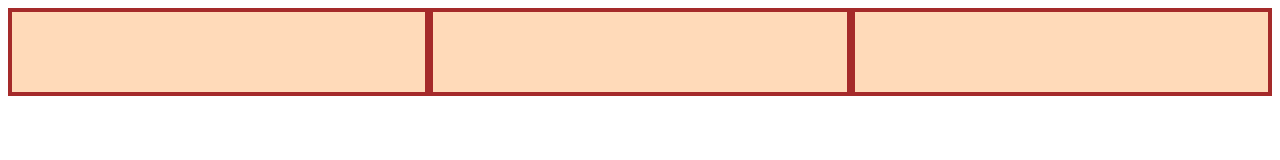
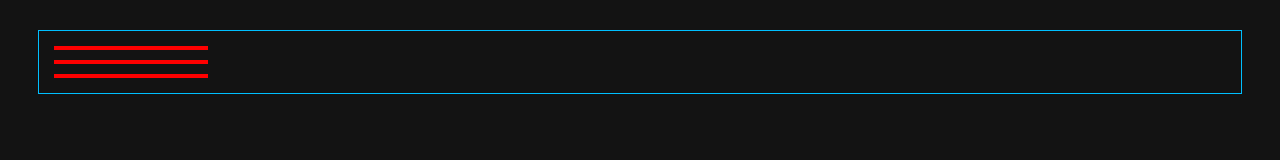
Before and after one commit to Jenie7/learning-notes, a website: page css/04-flexbox/example-07/index.html in a window 1280 px wide. Drawn offline with Linux system fonts and the light colour scheme.

Commit message:
Add more CSS flexbox examples

```diff
--- a/css/04-flexbox/example-07/index.html
+++ b/css/04-flexbox/example-07/index.html
@@ -1,19 +1,18 @@
 <!DOCTYPE html>
-<html lang="en" >
+<html lang="en">
   <head>
-  <meta charset="UTF-8">
+    <meta charset="UTF-8" />
     <title>Flexbox #07</title>
-  <link rel="stylesheet" href="./style.css">
-
+    <link rel="stylesheet" href="./style.css" />
   </head>
   <body>
-<!-- partial:index.partial.html -->
     <div class="flex-container">
       <div class="one"></div>
       <div class="two"></div>
       <div class="three"></div>
+      <!--       <div class="one">one</div>
+      <div class="two">two</div>
+      <div class="three">three</div> -->
     </div>
-<!-- partial -->
-
   </body>
 </html>
--- a/css/04-flexbox/example-07/style.css
+++ b/css/04-flexbox/example-07/style.css
@@ -1,12 +1,63 @@
-.flex-container {
-  display: flex;
-  /* flex-direction: column; */
+body {
+  background-color: rgb(19, 19, 19);
+  color: white;
 }
 
-/* this selector selects all divs inside of .flex-container */
+.flex-container {
+  border: 1px solid deepskyblue;
+  padding: 15px;
+  margin: 30px;
+
+  display: flex;
+  gap: 10px;
+  flex-direction: column;
+  /* height: 30vh; */
+}
+
 .flex-container div {
-  background: peachpuff;
-  border: 4px solid brown;
-  height: 80px;
-  flex: 1 1 auto;
+  border: 2px solid red;
+  /* text-align: center; */
+  height: 150px;
+  width: 150px;
+
+  flex-grow: 1;
+  /* flex-grow: 0; */
+  flex-shrink: 1;
+  flex-basis: 0;
+
+  /* flex: 1 1 auto; */
+  /* flex-basis: 20px; */
 }
+
+/*
+
+flex-grow, flex-shrink and flex-basis are defined for the main axis
+So for the first case when flex-direction is row, setting flex-basis
+to 0 doesn't affect the height because height is defined for cross axis.
+But in the second case when flex-direction is column, setting flex-basis to 0
+affects the height because height is defined for main axis.
+
+You should check this by swapping height with width
+Then you would see consistent results
+
+In another word,
+
+#1  If flex-basis is 0 and flex-direction is row,
+the width of items will not be respected.
+
+#2 If flex-basis is 0 and flex-direction is column,
+the height of items will not be respected.
+
+What confused me and make it more clear to you and everyone else,
+is that I thought #1 is not true seeing how the items get stretched
+in horizontally.
+
+Thanks to himself#4845 for the explanation
+/channels/1027242721246720080/1027243055205580880/1038689204424671242
+
+# More notes
+- Flex container is block-level element
+- block-level elements default to the full width of their parent
+- block-level elements default to the height of their content
+
+*/
--- /dev/null
+++ b/css/04-flexbox/example-08/style.css
@@ -0,0 +1,28 @@
+body {
+  background-color: rgb(19, 19, 19);
+  color: white;
+}
+
+.container {
+  height: 500px;
+  padding: 20px;
+  border: 4px solid tomato;
+
+  display: flex;
+  gap: 10px;
+  justify-content: center;
+  align-items: center;
+  /* flex-direction: column; */
+}
+
+.item {
+  width: 100px;
+  height: 100px;
+  border: 4px solid deepskyblue;
+
+  /* flex: 1; */
+}
+
+/* .two {
+  align-self: flex-end;
+} */
--- /dev/null
+++ b/css/04-flexbox/example-09/style.css
@@ -0,0 +1,58 @@
+body {
+  background-color: rgb(19, 19, 19);
+  color: white;
+  font-size: 30px;
+}
+
+.container {
+  /* height: 500px; */
+  /* if width not set, it will default to parent's full width */
+  width: 500px;
+  margin: 50px auto;
+  padding: 20px;
+  border: 4px solid tomato;
+
+  display: flex;
+  gap: 10px;
+  /* flex-wrap: wrap; */
+  /* flex-direction: column; */
+  /* flex-direction: row-reverse; */
+}
+
+.item {
+  border: 4px solid deepskyblue;
+}
+
+.three {
+  height: 550px;
+  width: 300px;
+  flex-shrink: 0;
+}
+
+/*
+
+By default when only display: flex;
+flex: initial >> "flex: 0 1 auto"
+
+- Items display in a row
+- Items start from the start edge of the main axis
+- Items do not stretch on the main dimension, but can shrink.
+- Items will stretch to fill the size of the cross axis.
+- The flex-basis property is set to auto.
+- The flex-wrap property is set to nowrap.
+
+The result of this is that your items will all line up in a row,
+using the size of the content as their size in the main axis.
+If there are more items than can fit in the container, they will not
+wrap but will instead overflow. If some items are taller than others,
+all items will stretch along the cross axis to fill its full size.
+
+For flex-wrap,
+consider each line as a new flex container
+
+You can combine the two properties flex-direction and flex-wrap
+into the flex-flow
+
+https://developer.mozilla.org/en-US/docs/Web/CSS/CSS_Flexible_Box_Layout/Basic_Concepts_of_Flexbox#the_two_axes_of_flexbox
+
+*/
--- /dev/null
+++ b/css/04-flexbox/example-10/style.css
@@ -0,0 +1,43 @@
+body {
+  background-color: rgb(19, 19, 19);
+  color: white;
+  font-size: 30px;
+}
+
+.container {
+  box-sizing: border-box;
+  width: 500px;
+  margin: 50px auto;
+  background-color: rgb(0, 79, 105);
+  display: flex;
+}
+
+.item {
+  box-sizing: border-box;
+  border: 1px solid tomato;
+  font-weight: bold;
+  line-height: 98px;
+  text-align: center;
+  width: 100px;
+  flex-grow: 1;
+}
+
+.two {
+  flex-grow: 2;
+}
+
+/*
+
+|           500px           |
+|150x100 | 200x100 | 150x100|
+|                           |
+
+Free space = 200
+200/4 = 50
+
+#1 and #3 each take one share
+#2 takes two shares
+
+https://developer.mozilla.org/en-US/docs/Web/CSS/CSS_Flexible_Box_Layout/Basic_Concepts_of_Flexbox#the_two_axes_of_flexbox
+
+*/
```
Also changed, not shown: css/04-flexbox/example-08/index.html (added, +15 -0 lines), css/04-flexbox/example-09/index.html (added, +21 -0 lines), css/04-flexbox/example-10/index.html (added, +17 -0 lines), 1 other file. Lines whose indentation alone changed are shown as unchanged.
